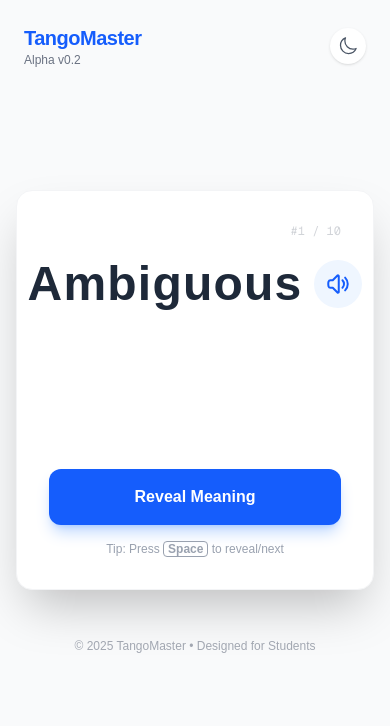
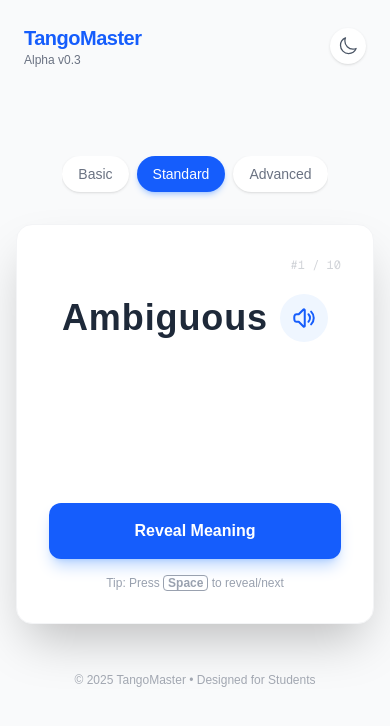
Before and after one commit to hiroshi-tsutsui/TangoMaster, a Next.js app: page / in a window 390 px wide. Shown: the top 726 px of the page. Built offline with nearby package versions, Linux system fonts and the light colour scheme.

Commit message:
feat: content expansion (30 words, 3 categories)

```diff
--- a/app/page.tsx
+++ b/app/page.tsx
@@ -1,31 +1,20 @@
 'use client';
 
 import { useState, useEffect } from 'react';
-
-// MVP Data: Common high-school level English words
-const VOCAB_LIST = [
-  { word: 'Ambiguous', meaning: '曖昧な', example: 'His reply was ambiguous.' },
-  { word: 'Inevitable', meaning: '避けられない', example: 'War was inevitable.' },
-  { word: 'Simultaneous', meaning: '同時の', example: 'Simultaneous interpretation.' },
-  { word: 'Reluctant', meaning: '気が進まない', example: 'He was reluctant to go.' },
-  { word: 'Subsequent', meaning: 'その後の', example: 'Subsequent events proved him wrong.' },
-  { word: 'Crucial', meaning: '重大な', example: 'A crucial decision.' },
-  { word: 'Distinguish', meaning: '区別する', example: 'Distinguish right from wrong.' },
-  { word: 'Emphasis', meaning: '強調', example: 'Emphasis on quality.' },
-  { word: 'Prohibit', meaning: '禁止する', example: 'Smoking is prohibited.' },
-  { word: 'Relieve', meaning: '和らげる', example: 'Relieve pain.' },
-];
+import { VOCAB_DATA } from '../data/vocab';
 
 export default function Home() {
+  const [category, setCategory] = useState<string>('Standard');
   const [currentIndex, setCurrentIndex] = useState(0);
   const [isRevealed, setIsRevealed] = useState(false);
   const [darkMode, setDarkMode] = useState(false);
   const [mounted, setMounted] = useState(false);
 
-  const currentItem = VOCAB_LIST[currentIndex];
+  const currentList = VOCAB_DATA[category];
+  const currentItem = currentList[currentIndex];
 
   const handleNext = () => {
-    const nextIndex = (currentIndex + 1) % VOCAB_LIST.length;
+    const nextIndex = (currentIndex + 1) % currentList.length;
     setCurrentIndex(nextIndex);
     setIsRevealed(false);
   };
@@ -36,6 +25,12 @@ export default function Home() {
 
   const toggleDarkMode = () => {
     setDarkMode(!darkMode);
+  };
+
+  const handleCategoryChange = (cat: string) => {
+    setCategory(cat);
+    setCurrentIndex(0);
+    setIsRevealed(false);
   };
 
   // Init Effect
@@ -63,7 +58,7 @@ export default function Home() {
     window.addEventListener('keydown', handleKeyDown);
     return () => window.removeEventListener('keydown', handleKeyDown);
     // eslint-disable-next-line react-hooks/exhaustive-deps
-  }, [isRevealed, currentIndex]);
+  }, [isRevealed, currentIndex, category]);
 
   return (
     <div className={`min-h-screen transition-colors duration-300 ${mounted && darkMode ? 'bg-gray-900 text-gray-100' : 'bg-gray-50 text-gray-800'}`}>
@@ -73,7 +68,7 @@ export default function Home() {
         <header className="absolute top-0 left-0 w-full p-6 flex justify-between items-center max-w-2xl mx-auto right-0">
           <div>
             <h1 className={`text-xl font-bold tracking-tight ${mounted && darkMode ? 'text-blue-400' : 'text-blue-600'}`}>TangoMaster</h1>
-            <p className={`text-xs ${mounted && darkMode ? 'text-gray-400' : 'text-gray-500'}`}>Alpha v0.2</p>
+            <p className={`text-xs ${mounted && darkMode ? 'text-gray-400' : 'text-gray-500'}`}>Alpha v0.3</p>
           </div>
           <button
             onClick={toggleDarkMode}
@@ -92,15 +87,32 @@ export default function Home() {
           </button>
         </header>
 
+        {/* Category Selector */}
+        <div className="mb-6 flex gap-2 overflow-x-auto max-w-full pb-2">
+          {Object.keys(VOCAB_DATA).map((cat) => (
+            <button
+              key={cat}
+              onClick={() => handleCategoryChange(cat)}
+              className={`px-4 py-2 rounded-full text-sm font-medium transition-all whitespace-nowrap ${
+                category === cat
+                  ? (mounted && darkMode ? 'bg-blue-600 text-white' : 'bg-blue-600 text-white shadow-md shadow-blue-500/30')
+                  : (mounted && darkMode ? 'bg-gray-800 text-gray-400 hover:bg-gray-700' : 'bg-white text-gray-500 hover:bg-gray-50 shadow-sm')
+              }`}
+            >
+              {cat}
+            </button>
+          ))}
+        </div>
+
         {/* Main Card */}
         <main className={`w-full max-w-md rounded-2xl shadow-2xl p-8 text-center min-h-[400px] flex flex-col justify-between transition-all duration-300 ${mounted && darkMode ? 'bg-gray-800 border border-gray-700' : 'bg-white border border-gray-100'}`}>
           <div className="flex-grow flex flex-col justify-center items-center relative">
             <span className={`absolute top-0 right-0 text-xs font-mono opacity-30 ${mounted && darkMode ? 'text-gray-400' : 'text-gray-500'}`}>
-              #{currentIndex + 1} / {VOCAB_LIST.length}
+              #{currentIndex + 1} / {currentList.length}
             </span>
 
             <div className="flex items-center justify-center gap-3 mb-6">
-              <h2 className="text-5xl font-extrabold tracking-wide">{currentItem.word}</h2>
+              <h2 className="text-4xl sm:text-5xl font-extrabold tracking-wide break-all">{currentItem.word}</h2>
               <button
                 onClick={(e) => {
                   e.stopPropagation();
@@ -110,7 +122,7 @@ export default function Home() {
                     window.speechSynthesis.speak(utterance);
                   }
                 }}
-                className={`p-3 rounded-full transition-all active:scale-95 ${mounted && darkMode ? 'bg-gray-700 hover:bg-gray-600 text-blue-400' : 'bg-blue-50 hover:bg-blue-100 text-blue-600'}`}
+                className={`flex-shrink-0 p-3 rounded-full transition-all active:scale-95 ${mounted && darkMode ? 'bg-gray-700 hover:bg-gray-600 text-blue-400' : 'bg-blue-50 hover:bg-blue-100 text-blue-600'}`}
                 title="Listen to pronunciation"
               >
                 <svg xmlns="http://www.w3.org/2000/svg" fill="none" viewBox="0 0 24 24" strokeWidth={2} stroke="currentColor" className="w-6 h-6">
--- /dev/null
+++ b/data/vocab.ts
@@ -0,0 +1,44 @@
+export type VocabItem = {
+  word: string;
+  meaning: string;
+  example: string;
+};
+
+export const VOCAB_DATA: Record<string, VocabItem[]> = {
+  'Basic': [
+    { word: 'Provide', meaning: '供給する', example: 'They provided us with food.' },
+    { word: 'Individual', meaning: '個々の', example: 'Each individual has rights.' },
+    { word: 'Environment', meaning: '環境', example: 'Protect the environment.' },
+    { word: 'Potential', meaning: '潜在的な', example: 'He has great potential.' },
+    { word: 'Access', meaning: '接近、利用権', example: 'Access to the internet.' },
+    { word: 'Efficient', meaning: '効率的な', example: 'This method is efficient.' },
+    { word: 'Mental', meaning: '精神の', example: 'Mental health is important.' },
+    { word: 'Specific', meaning: '特定の', example: 'Be more specific.' },
+    { word: 'Complex', meaning: '複雑な', example: 'A complex problem.' },
+    { word: 'Obvious', meaning: '明らかな', example: 'It was obvious that he was lying.' },
+  ],
+  'Standard': [
+    { word: 'Ambiguous', meaning: '曖昧な', example: 'His reply was ambiguous.' },
+    { word: 'Inevitable', meaning: '避けられない', example: 'War was inevitable.' },
+    { word: 'Simultaneous', meaning: '同時の', example: 'Simultaneous interpretation.' },
+    { word: 'Reluctant', meaning: '気が進まない', example: 'He was reluctant to go.' },
+    { word: 'Subsequent', meaning: 'その後の', example: 'Subsequent events proved him wrong.' },
+    { word: 'Crucial', meaning: '重大な', example: 'A crucial decision.' },
+    { word: 'Distinguish', meaning: '区別する', example: 'Distinguish right from wrong.' },
+    { word: 'Emphasis', meaning: '強調', example: 'Emphasis on quality.' },
+    { word: 'Prohibit', meaning: '禁止する', example: 'Smoking is prohibited.' },
+    { word: 'Relieve', meaning: '和らげる', example: 'Relieve pain.' },
+  ],
+  'Advanced': [
+    { word: 'Deteriorate', meaning: '悪化する', example: 'His health deteriorated.' },
+    { word: 'Indifferent', meaning: '無関心な', example: 'He was indifferent to politics.' },
+    { word: 'Reproach', meaning: '非難する', example: 'Don’t reproach yourself.' },
+    { word: 'Versatile', meaning: '多才な', example: 'A versatile actor.' },
+    { word: 'Eloquent', meaning: '雄弁な', example: 'An eloquent speech.' },
+    { word: 'Superfluous', meaning: '余分な', example: 'Superfluous details.' },
+    { word: 'Meticulous', meaning: '綿密な', example: 'He is meticulous about his work.' },
+    { word: 'Benevolent', meaning: '慈悲深い', example: 'A benevolent king.' },
+    { word: 'Ephemeral', meaning: '儚い', example: 'Ephemeral beauty.' },
+    { word: 'Pragmatic', meaning: '実用的な', example: 'A pragmatic approach.' },
+  ]
+};
```
